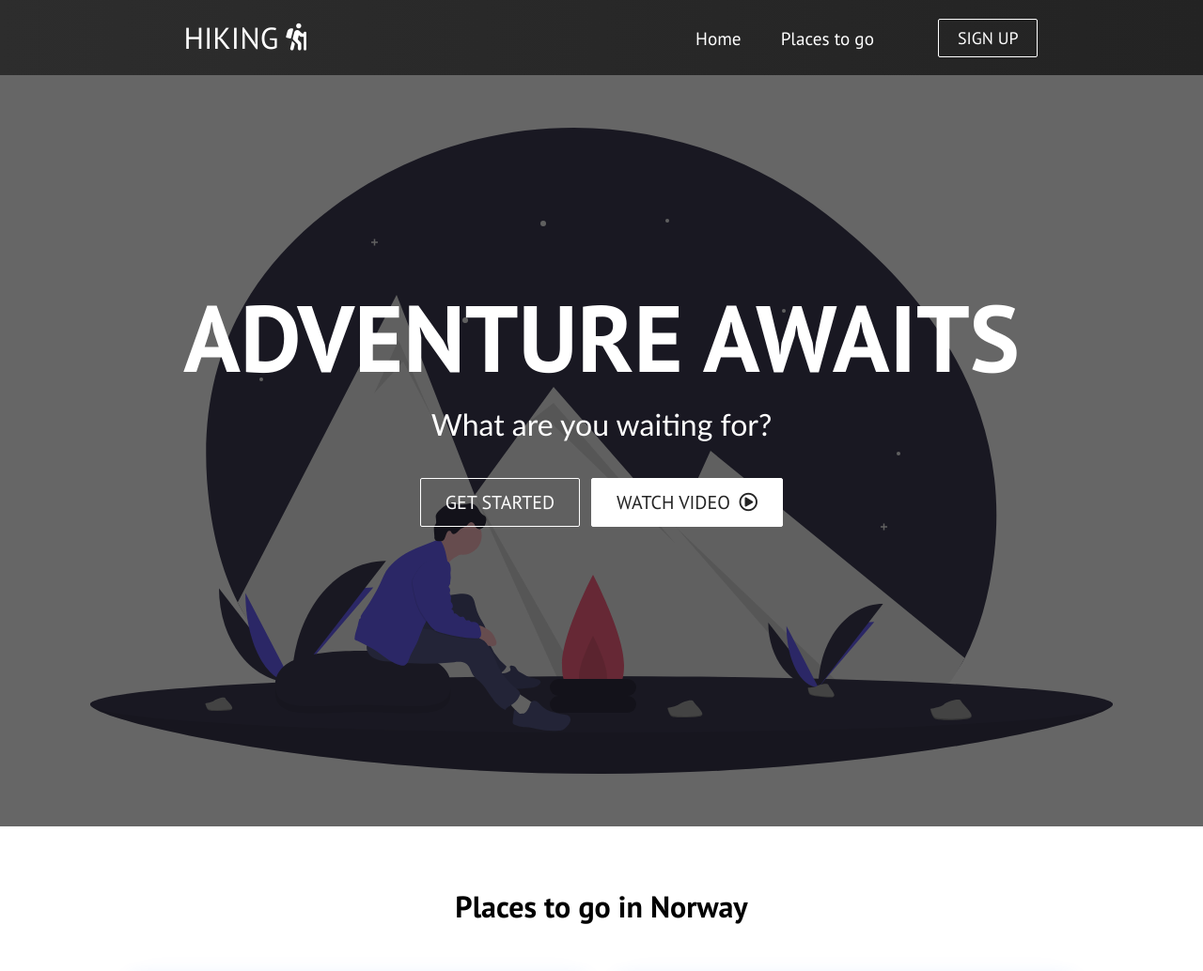
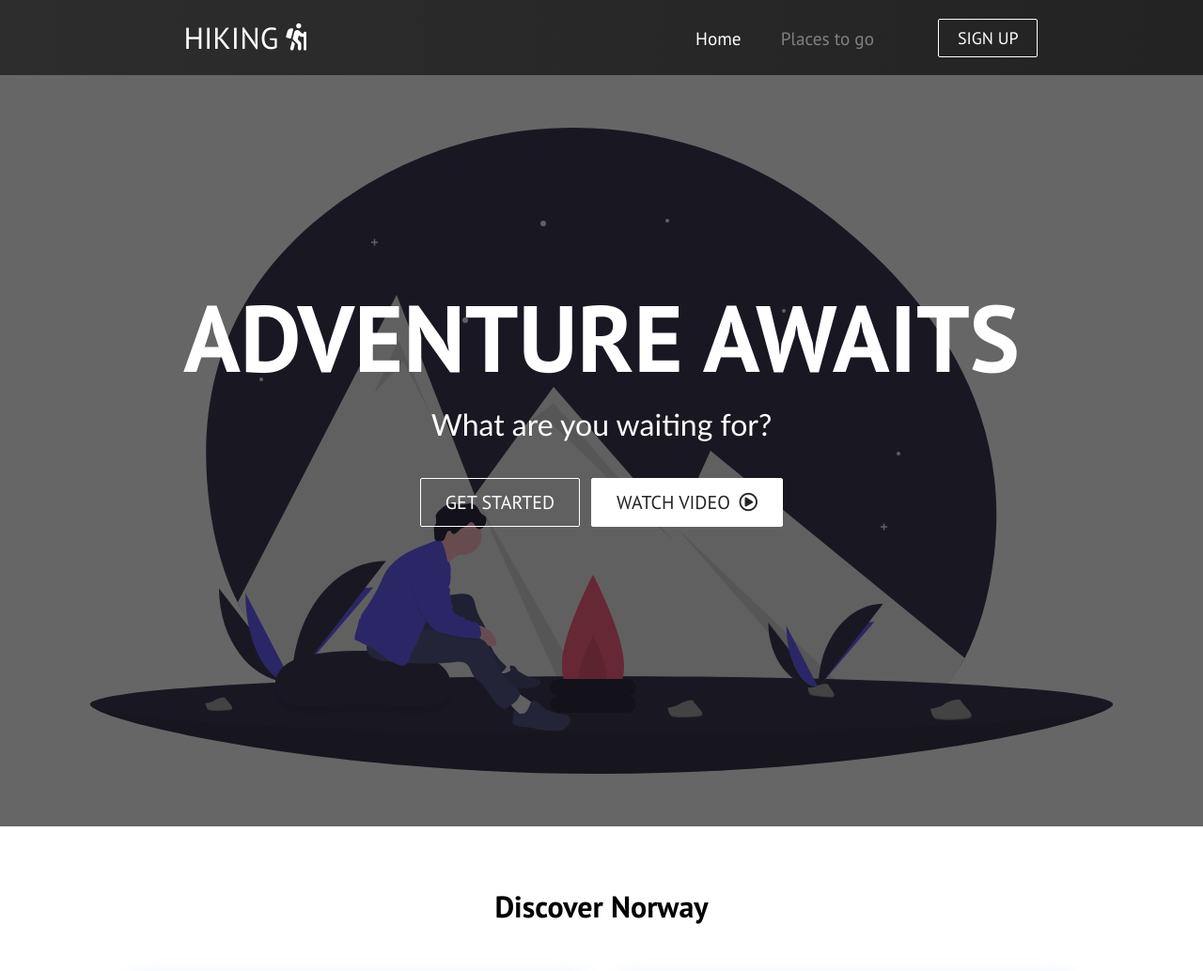
Before and after one commit to anuwatp/react-website-hiking, a React (Create React App) app: page / in a window 1280 px wide. Shown: the top 1034 px of the page at 94% size. Built offline with nearby package versions, Linux system fonts and the light colour scheme; grey boxes are pictures that could not be loaded; what react-google-maps would draw is missing.

Commit message:
add rwd articles

```diff
--- a/src/components/Cards.js
+++ b/src/components/Cards.js
@@ -5,7 +5,7 @@ import CardItem from './CardItem';
 function Cards() {
   return (
     <div className='cards'>
-      <h1>Places to go in Norway</h1>
+      <h1>Discover Norway</h1>
       <div className='cards__container'>
         <div className='cards__wrapper'>
           <ul className='cards__items'>
--- a/src/components/Navbar.css
+++ b/src/components/Navbar.css
@@ -61,6 +61,13 @@
   transition: all 0.2s ease-out;
 }
 
+.disabled {
+  color: gray;
+}
+.disabled:hover {
+  border-bottom: none;
+}
+
 .fa-bars {color: #fff;}
 
 .nav-links-mobile {display: none;}
@@ -84,6 +91,7 @@
 
   .nav-menu.active {
     background: #242222;
+    justify-content: start;
     left: 0;
     opacity: 1;
     transition: all 0.5s ease;
--- a/src/components/Navbar.js
+++ b/src/components/Navbar.js
@@ -37,14 +37,16 @@ function Navbar() {
           </div>
           <ul className={click ? 'nav-menu active' : 'nav-menu'}>
             <li className='nav-item'>
-              <Link to='/' className='nav-links' onClick={closeMobileMenu}>
+              <Link to='/'
+                className='nav-links'
+                onClick={closeMobileMenu}>
                 Home
               </Link>
             </li>
             <li className='nav-item'>
               <Link
-                to='/places-to-go'
-                className='nav-links'
+                // to='/places-to-go'
+                className='nav-links disabled'
                 onClick={closeMobileMenu}
               >
                 Places to go
--- a/src/components/pages/places/Article.css
+++ b/src/components/pages/places/Article.css
@@ -122,4 +122,9 @@
 @media only screen and (max-width: 1024px) {
     .article__container {padding: 2rem;}
     .article__header__pic-wrap {width: 100%;}
+    .article__about {flex-direction: column;}
+    .article__about__info-list li { padding-right: 0;}
+    .article__about__info-list li .article__about__value {margin-left: 7rem;}
+    .article__about__map {margin: 2rem 0 0 0;}
+    .article__equipment__container{flex-direction: column;}
 }
```
